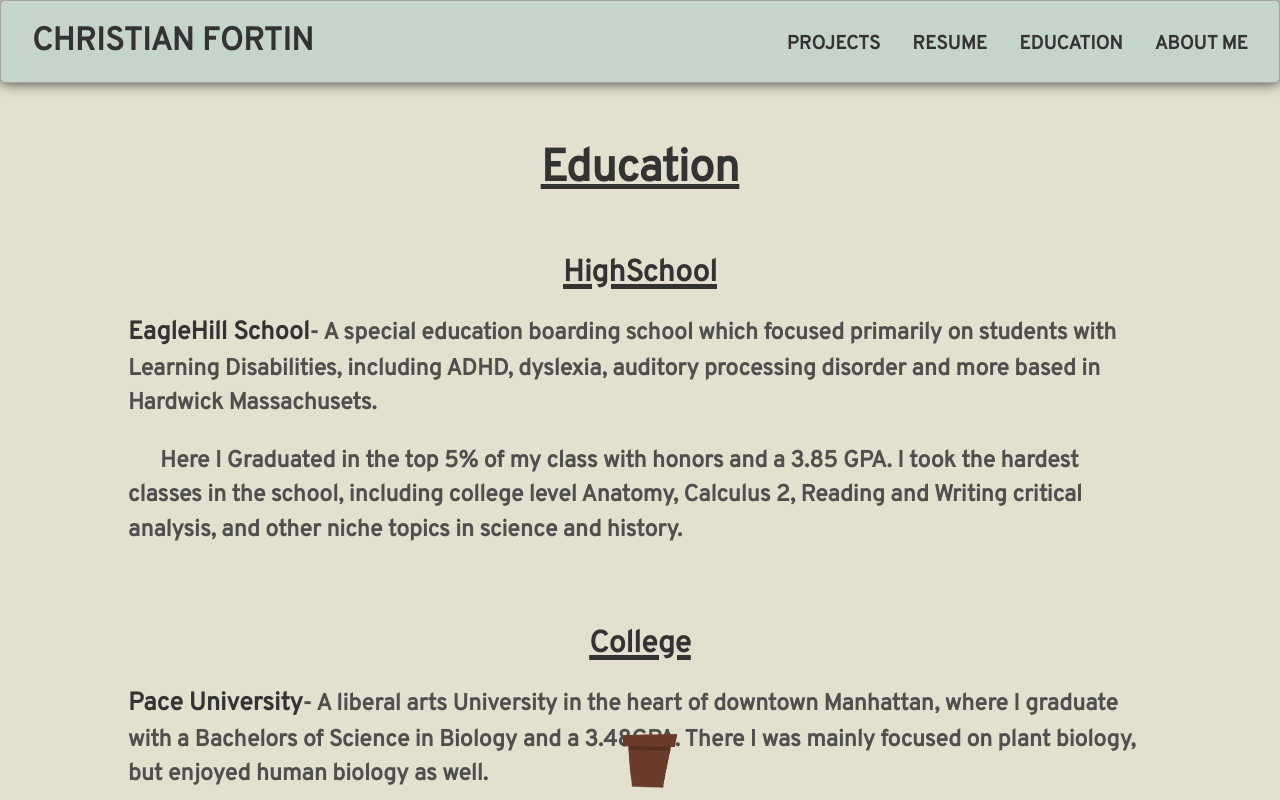
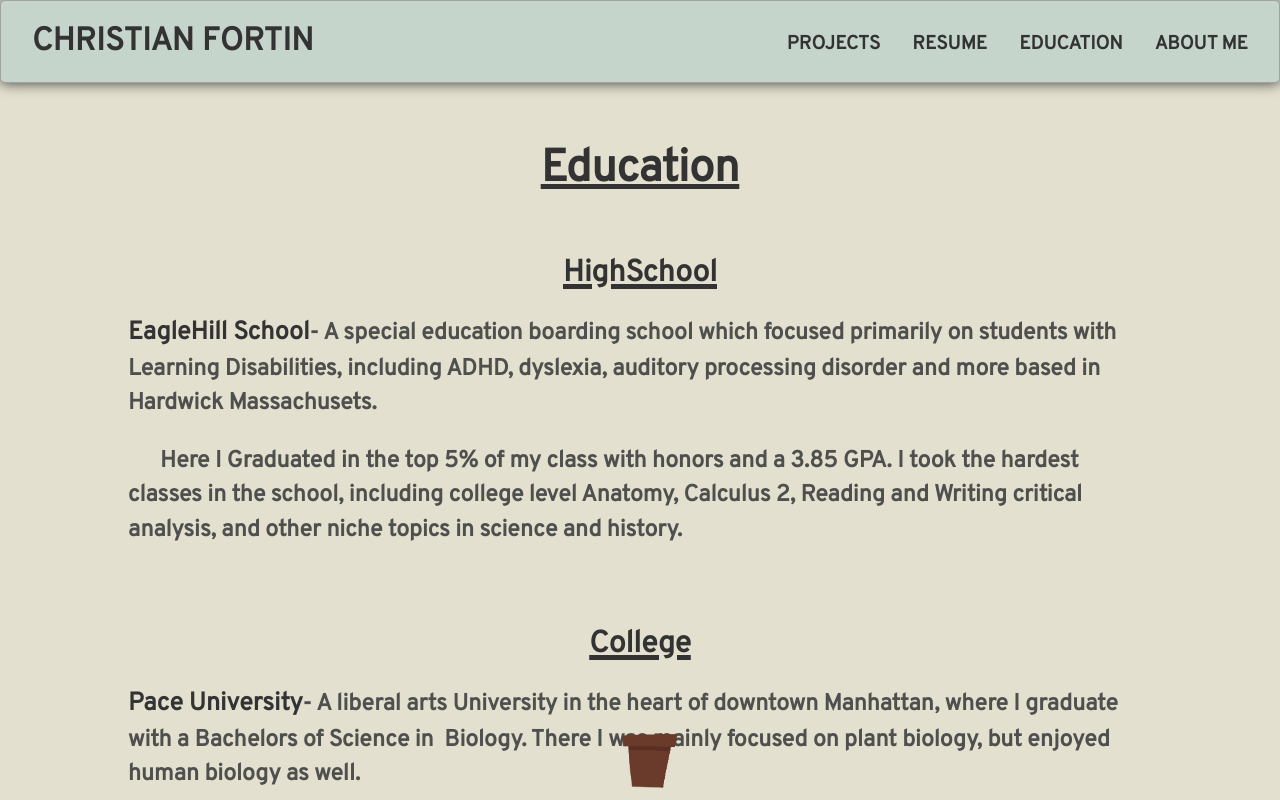
Before and after one commit to christian-fortin/Portfolio_2, a React (Create React App) app in the folder portfolio_2_cf/: page /Education in a window 1280 px wide. Shown: the top 800 px of the page. Built offline with nearby package versions, Linux system fonts and the light colour scheme.

Commit message:
changed college par, education page padding

```diff
--- a/portfolio_2_cf/src/App.css
+++ b/portfolio_2_cf/src/App.css
@@ -913,6 +913,7 @@
   display: flex;
   width: 100vw;
   height: 100rem;
+  margin: 0 0 10rem 0;
 }
 
 #educationTitle{
@@ -1031,6 +1032,7 @@
  .columContainerEducation-single-colum{
     display: flex;
     flex-direction: column;
+    padding: 0 0 7rem 0;
   }
 
  .highschoolDiv-education{
@@ -1066,6 +1068,7 @@
   .columContainerEducation-single-colum{
      display: none;
      flex-direction: column;
+     padding: 0 0 10rem 0;
    }
 
   .highschoolDiv-education{
--- a/portfolio_2_cf/src/components/Education.js
+++ b/portfolio_2_cf/src/components/Education.js
@@ -179,8 +179,7 @@
                   </a>
                 </span>
                 - A liberal arts University in the heart of downtown Manhattan,
-                where I graduate with a Bachelors of Science in Biology and a
-                3.48
+                where I graduate with a Bachelors of Science in
                 <span>
                   <a
                     href="https://smashthewalls.com/"
@@ -188,7 +187,7 @@
                     rel="noopener noreferrer"
                     className="random_insert"
                   >
-                    GPA
+                   &nbsp; Biology
                   </a>
                 </span>
                 . There I was mainly focused on plant biology, but enjoyed human
```
